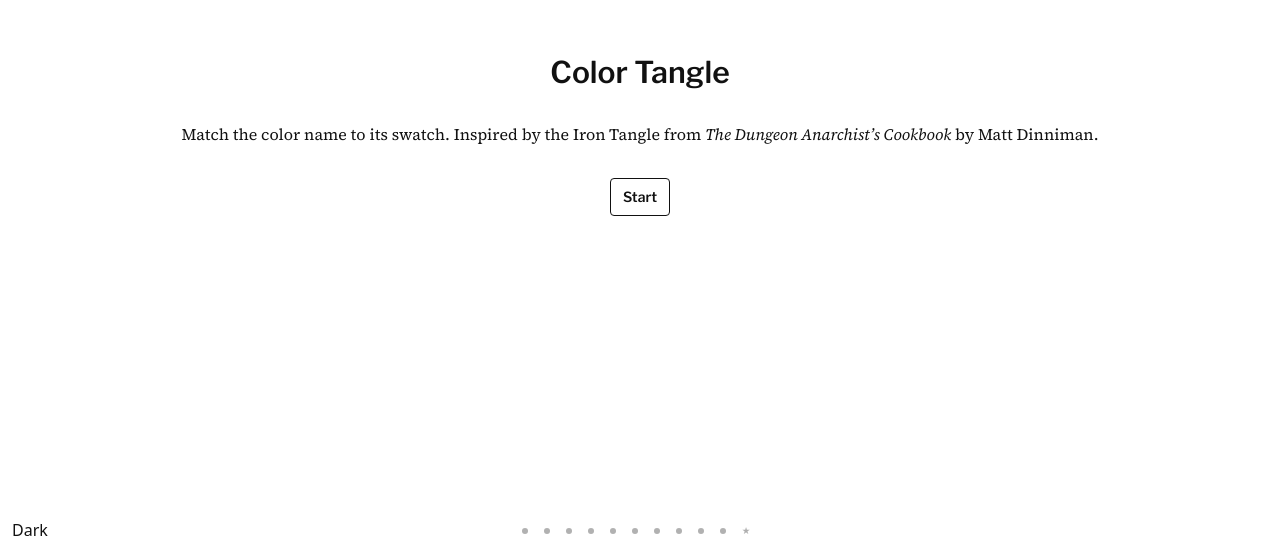
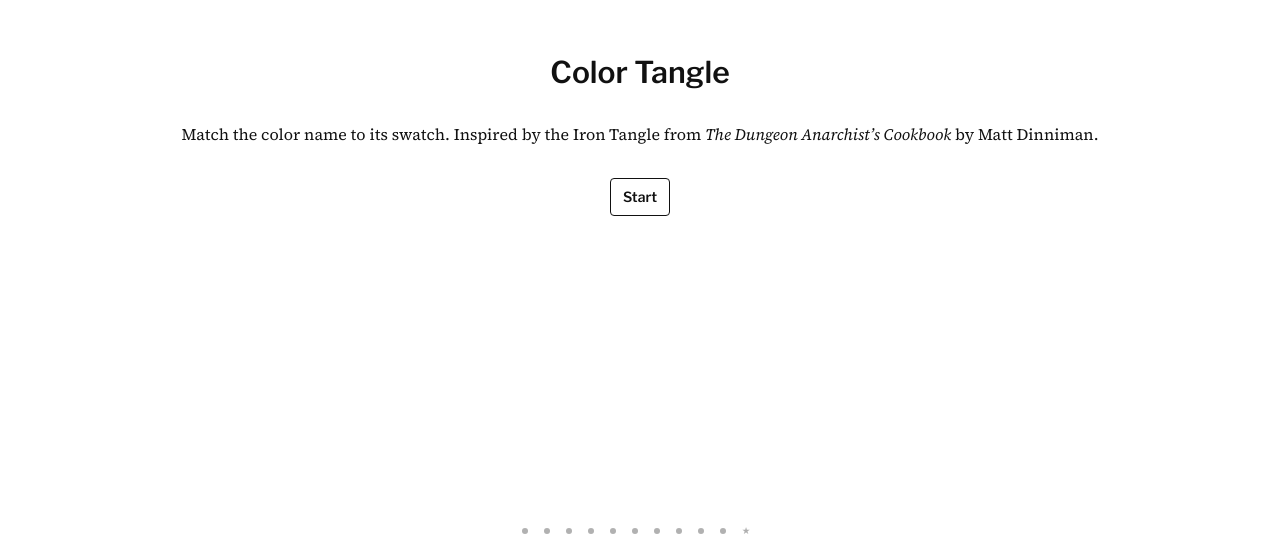
Before and after one commit to skullface/color-tangle, a Next.js app: page / in a window 1280 px wide. Shown: the part 246-800 px from the top of the page. Built offline with nearby package versions, Linux system fonts and the light colour scheme.

Commit message:
no color theme toggle

```diff
--- a/app/globals.css
+++ b/app/globals.css
@@ -6,10 +6,12 @@
   color-scheme: light;
 }
 
-[data-theme="dark"] {
-  --bg: #111111;
-  --fg: #f0f0f0;
-  color-scheme: dark;
+@media (prefers-color-scheme: dark) {
+  :root {
+    --bg: #111111;
+    --fg: #f0f0f0;
+    color-scheme: dark;
+  }
 }
 
 @theme {
--- a/app/layout.tsx
+++ b/app/layout.tsx
@@ -2,7 +2,6 @@ import type { Metadata } from "next";
 import { Analytics } from "@vercel/analytics/react";
 import { SpeedInsights } from "@vercel/speed-insights/next";
 
-import { ThemeToggle } from "@/components/ThemeToggle";
 import { getSiteUrl } from "@/lib/site";
 
 import "./globals.css";
@@ -13,17 +12,14 @@ export const metadata: Metadata = {
   description: "Match color names to swatches as fast as you can.",
 };
 
-const themeInitScript = `(function(){try{var t=localStorage.getItem("theme");if(t!=="light"&&t!=="dark"){t=window.matchMedia("(prefers-color-scheme: dark)").matches?"dark":"light"}document.documentElement.setAttribute("data-theme",t)}catch(e){}})()`;
-
 export default function RootLayout({
   children,
 }: Readonly<{
   children: React.ReactNode;
 }>) {
   return (
-    <html lang="en" suppressHydrationWarning>
+    <html lang="en">
       <head>
-        <script dangerouslySetInnerHTML={{ __html: themeInitScript }} />
         <link rel="preconnect" href="https://fonts.googleapis.com" />
         <link
           rel="preconnect"
@@ -36,9 +32,6 @@ export default function RootLayout({
         />
       </head>
       <body>
-        <div style={{ position: "fixed", bottom: 12, left: 12 }}>
-          <ThemeToggle />
-        </div>
         {children}
         <Analytics />
         <SpeedInsights />
--- a/components/Round.tsx
+++ b/components/Round.tsx
@@ -74,12 +74,9 @@ function getThemeColors(): ThemeColors {
 }
 
 function subscribeTheme(onStoreChange: () => void) {
-  const observer = new MutationObserver(onStoreChange);
-  observer.observe(document.documentElement, {
-    attributes: true,
-    attributeFilter: ["data-theme"],
-  });
-  return () => observer.disconnect();
+  const media = window.matchMedia("(prefers-color-scheme: dark)");
+  media.addEventListener("change", onStoreChange);
+  return () => media.removeEventListener("change", onStoreChange);
 }
 
 export type RoundAnswer = {
--- a/components/ThemeToggle.tsx
+++ /dev/null
@@ -1,41 +0,0 @@
-"use client";
-
-import { useSyncExternalStore } from "react";
-
-type Theme = "light" | "dark";
-
-const STORAGE_KEY = "theme";
-
-function getTheme(): Theme {
-  const value = document.documentElement.getAttribute("data-theme");
-  return value === "dark" ? "dark" : "light";
-}
-
-function subscribe(onStoreChange: () => void) {
-  const observer = new MutationObserver(onStoreChange);
-  observer.observe(document.documentElement, {
-    attributes: true,
-    attributeFilter: ["data-theme"],
-  });
-  return () => observer.disconnect();
-}
-
-export function ThemeToggle() {
-  const theme = useSyncExternalStore(subscribe, getTheme, () => "light" as Theme);
-
-  function toggle() {
-    const next: Theme = theme === "dark" ? "light" : "dark";
-    document.documentElement.setAttribute("data-theme", next);
-    localStorage.setItem(STORAGE_KEY, next);
-  }
-
-  return (
-    <button
-      type="button"
-      onClick={toggle}
-      aria-label={`Switch to ${theme === "light" ? "dark" : "light"} mode`}
-    >
-      {theme === "light" ? "Dark" : "Light"}
-    </button>
-  );
-}
```
